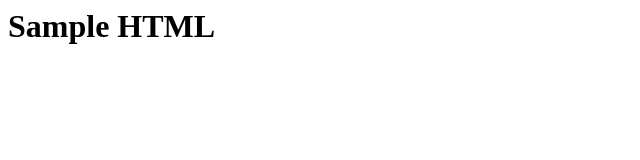
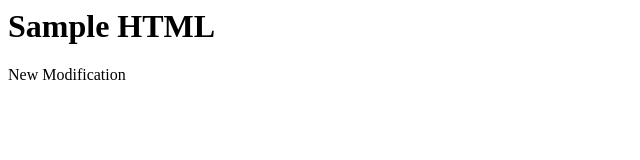
Before and after one commit to rowisan/myrepo, a plain HTML site: page index.html in a window 1280 px wide. Shown: the whole page, without its empty margins (0-640 px from the left). Drawn offline with Linux system fonts and the light colour scheme.

Commit message:
New Modification

```diff
--- a/index.html
+++ b/index.html
@@ -1 +1,3 @@
 <h1>Sample HTML</h1>
+
+<p>New Modification</p>
```
